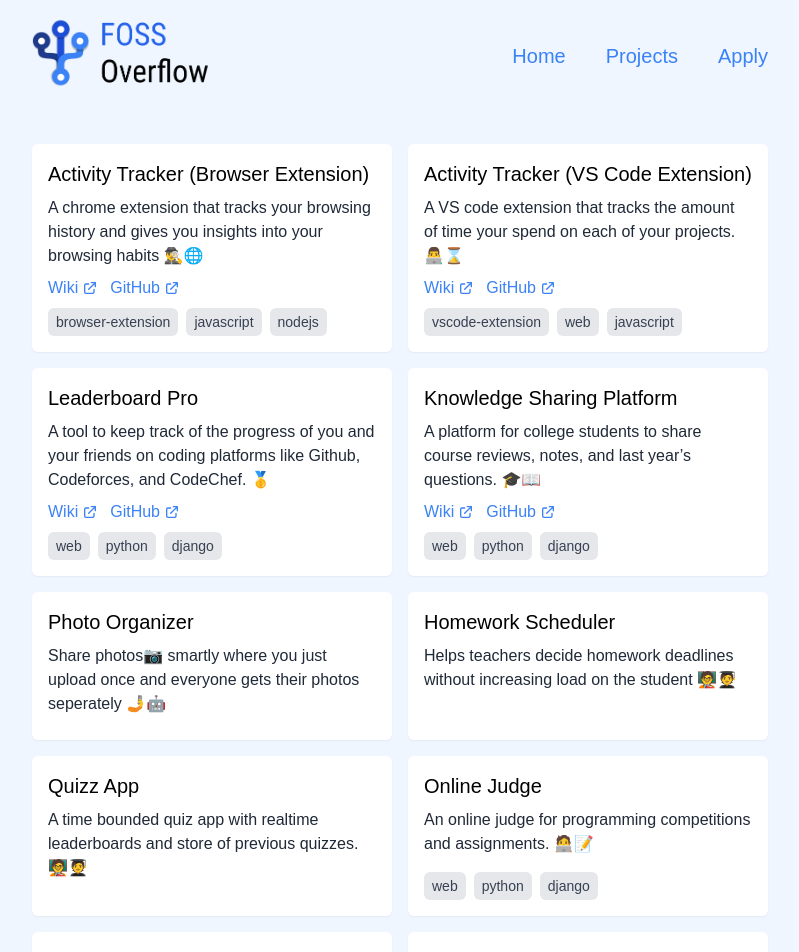
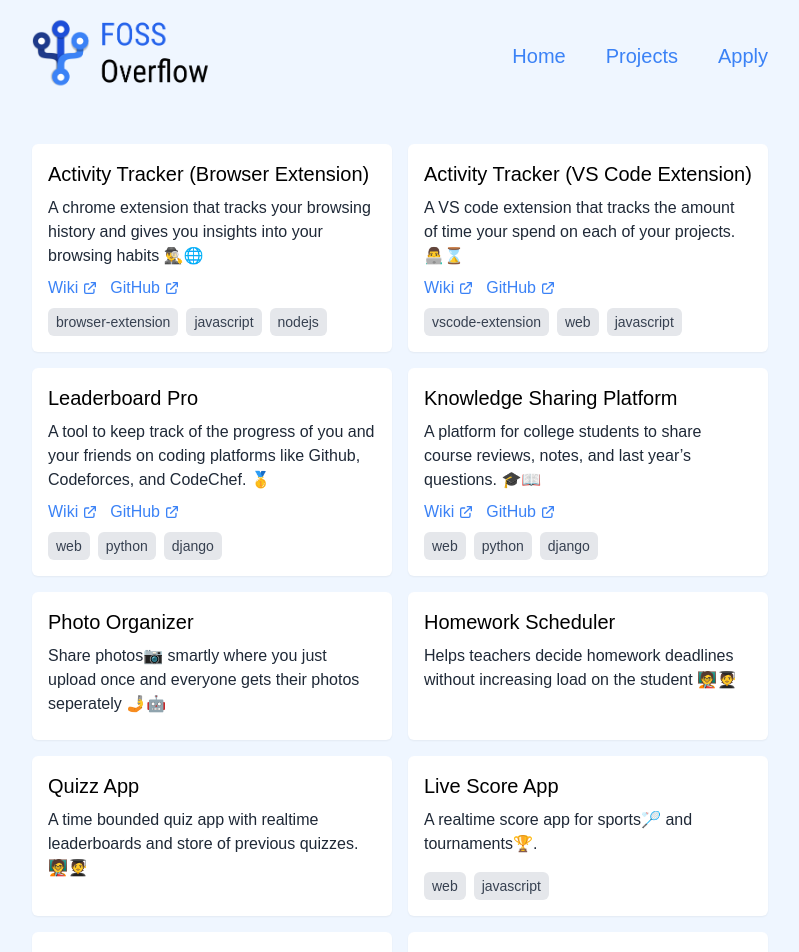
Before and after one commit to OpenLake/FOSS-Overflow, a Next.js app: page /projects in a window 1280 px wide. Shown: the top 952 px of the page, without its empty margins (240-1039 px from the left). Built offline with nearby package versions, Linux system fonts and the light colour scheme; what @tailwindcss/typography would draw is missing.

Commit message:
Add live score app

```diff
--- a/content/projects.js
+++ b/content/projects.js
@@ -47,6 +47,11 @@ export const projectData = [
 			'A time bounded quiz app with realtime leaderboards and store of previous quizzes. 🧑‍🏫🧑‍🎓',
 	},
 	{
+		title: 'Live Score App',
+		description: 'A realtime score app for sports🏸 and tournaments🏆.',
+		tags: ['web', 'javascript'],
+	},
+	{
 		title: 'Online Judge',
 		description:
 			'An online judge for programming competitions and assignments. 🧑‍💻📝',
```
